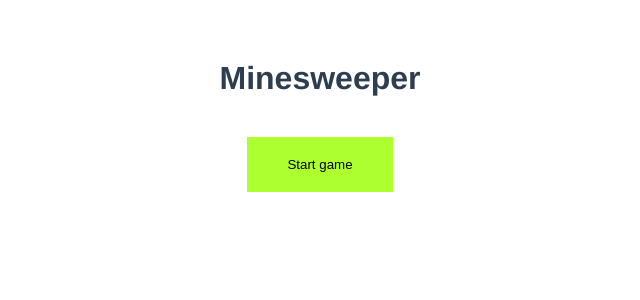
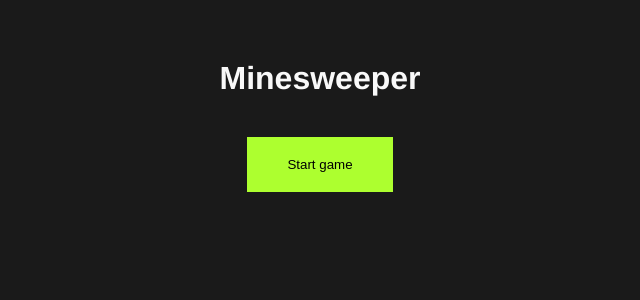
Before and after one commit to Aiwwa/Minesweeper_game_Vue, a Vue app: page / in a window 1280 px wide. Shown: the top 300 px of the page, without its empty margins (320-960 px from the left). Built offline with nearby package versions, Linux system fonts and the light colour scheme.

Commit message:
Update App.vue

```diff
--- a/src/App.vue
+++ b/src/App.vue
@@ -75,13 +75,14 @@ export default {
   margin: 0;
   padding: 0;
   box-sizing: border-box;
+  background-color: rgb(26, 26, 26);
 }
 #app {
   font-family: Avenir, Helvetica, Arial, sans-serif;
   -webkit-font-smoothing: antialiased;
   -moz-osx-font-smoothing: grayscale;
   text-align: center;
-  color: #2c3e50;
+  color: #f9f9f9;
   margin-top: 60px;
   position: relative;
 }
@@ -99,7 +100,7 @@ button {
   width: 530px;
   display: flex;
   flex-wrap: wrap;
-  margin-top: 150px;
+  margin-top: 100px;
 }
 
 h3 {
@@ -107,7 +108,6 @@ h3 {
 }
 
 .game_over {
-  background-color: rgba(0, 0, 0, 0.788);
   color: white;
   width: 510px;
   height: 200px;
@@ -121,6 +121,7 @@ h3 {
   border-radius: 10px;
   padding: 10px;
   top: 800px;
+  border: 1px solid greenyellow;
 }
 
 .game_disabled {
```
